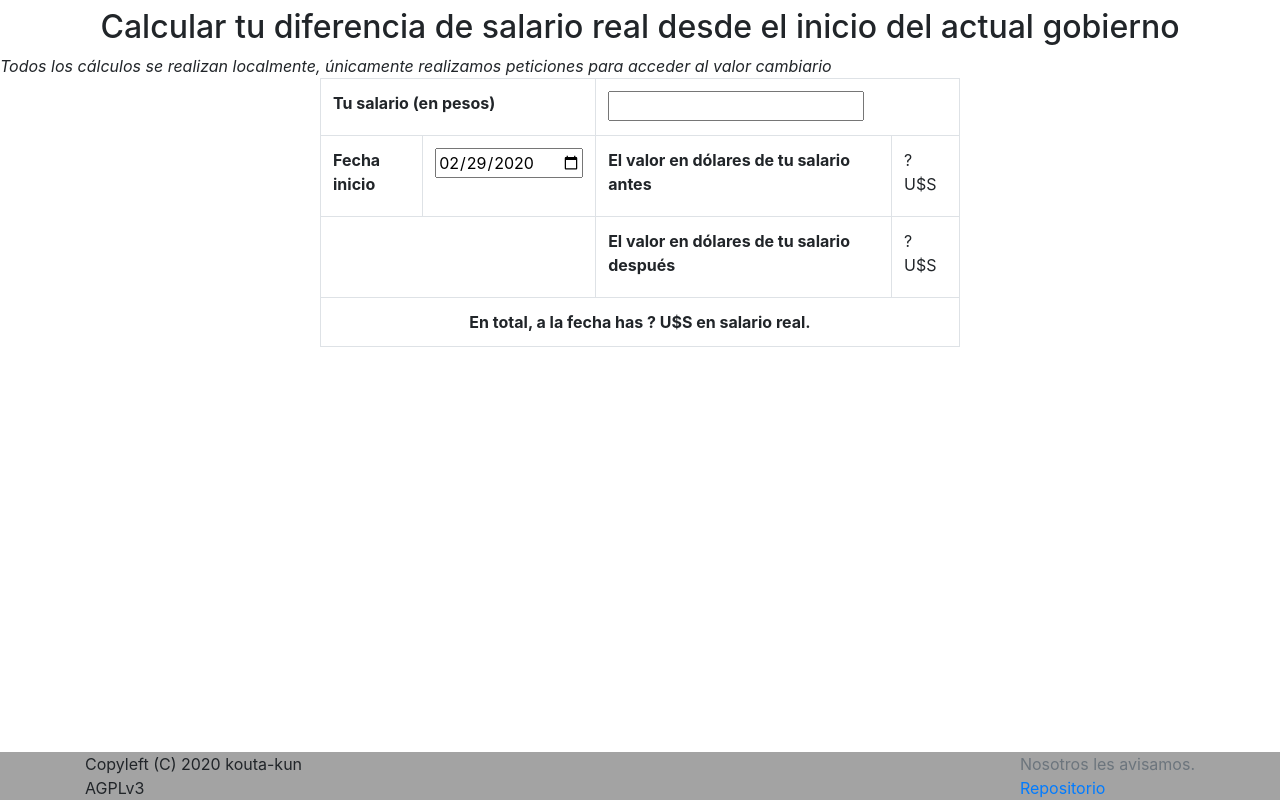
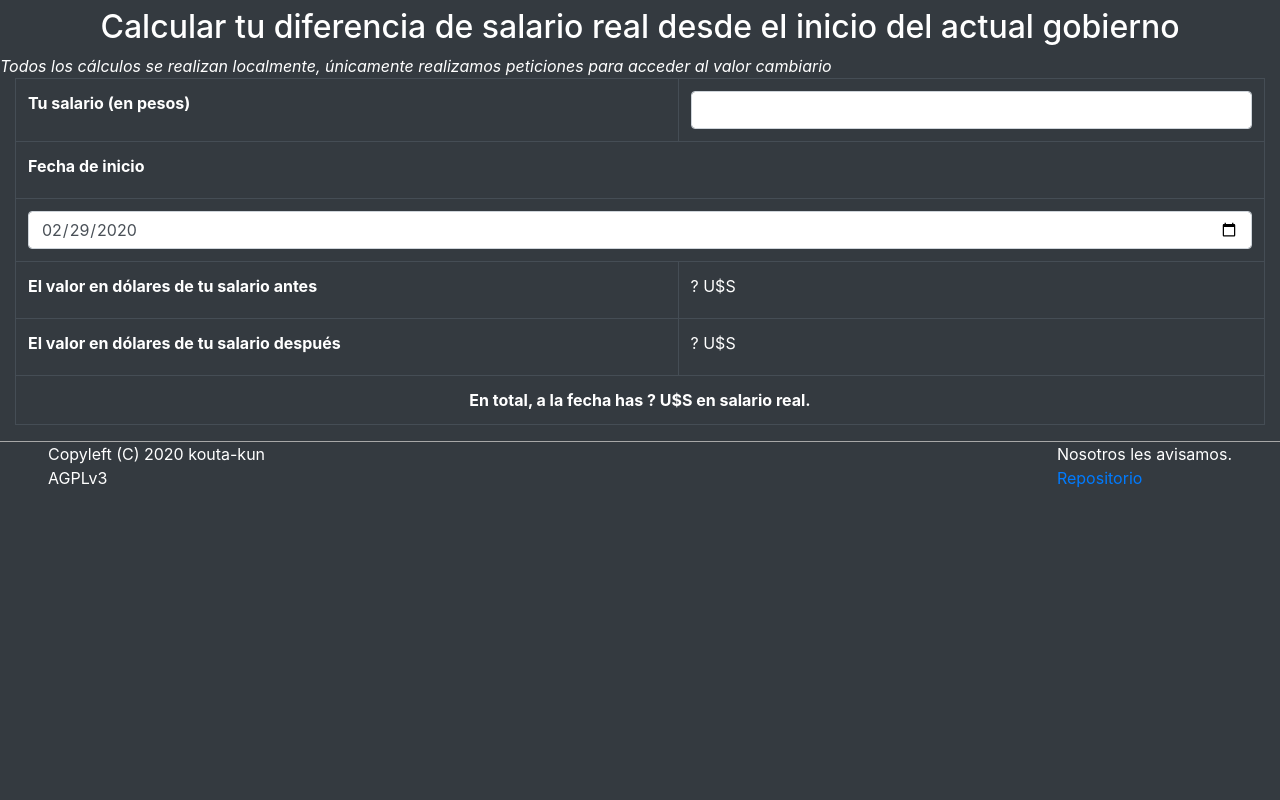
Before and after one commit to kouta-kun/salario-perdido, a plain HTML site: page index.html in a window 1280 px wide. Drawn offline with nearby package versions, Linux system fonts and the light colour scheme.

Commit message:
darkmode

```diff
--- a/index.html
+++ b/index.html
@@ -7,61 +7,66 @@
     <link rel="stylesheet" href="https://stackpath.bootstrapcdn.com/bootstrap/4.4.1/css/bootstrap.min.css" integrity="sha384-Vkoo8x4CGsO3+Hhxv8T/Q5PaXtkKtu6ug5TOeNV6gBiFeWPGFN9MuhOf23Q9Ifjh" crossorigin="anonymous">
     <script src="main.js"></script>
   </head>
-  <body onload="setup_handlers()">
+  <body onload="setup_handlers()" class="bg-dark text-white">
     <h2 class="text-center mt-2">
       Calcular tu diferencia de salario real desde el inicio del actual gobierno
     </h2>
     <i class="text-center">Todos los cálculos se realizan localmente, únicamente realizamos peticiones para acceder al valor cambiario</i>
-    <table class="table table-bordered mr-auto ml-auto w-50">
+    <div class="container-fluid">
+    <table class="table table-bordered table-dark mr-auto ml-auto w-90">
       <tr>
-	<th colspan=2><label for="salario">Tu salario (en pesos)</label></th>
-	<td colspan=2><input type="number" id="salario"></td>
+	<th><label for="salario">Tu salario (en pesos)</label></th>
+	<td><input type="number" id="salario" class="form-control"></td>
       </tr>
       <tr>
-	<th><label for="start-date">Fecha inicio</label></th>
-	<td><input type="date" id="start-date" value="2020-02-29"></td>
+	<th colspan=2><label for="start-date">Fecha de inicio</label></th>
+      </tr>
+      <tr>
+	<td colspan=2><input type="date" id="start-date" value="2020-02-29" class="form-control"></td>
+      </tr>
+      <tr>
 	<th><label for="prev_usd">El valor en dólares de tu salario antes</label></th>
 	<td><span id="prev_usd">?</span> U$S</td>
       </tr>
       <tr>
-	<td colspan=2></td>
 	<th><label for="cur_usd">El valor en dólares de tu salario después</label></th>
 	<td><span id="cur_usd">?</span> U$S</td>
       </tr>
       <tr>
-	<th colspan=4 class="text-center">
+	<th colspan=2 class="text-center">
 	  En total, a la fecha has <span id="difference">?</span> U$S en salario real.
 	</th>
       </tr>
     </table>
+    </div>
     <div class="mr-auto ml-auto mb-5 w-75 d-none" id="explanation">
       <h2 class="text-center">Explicación</h2>
       <ul class="list-group">
-	<li class="list-group-item">
+	<li class="list-group-item list-group-item-dark">
 	  Al <span id="start-date-span"></span>, la tasa cambiaria era de
 	  <span id="pesos-old"></span> pesos uruguayos por un dólar a la
 	  venta (o sea, el precio de comprar un dólar teniendo pesos)
 	</li>
-	<li class="list-group-item">
+	<li class="list-group-item list-group-item-dark">
 	  Hoy, la tasa cambiaria es de
 	  <span id="pesos-new"></span> pesos uruguayos por un dólar a la
 	  venta
 	</li>
-	<li class="list-group-item">
+	<li class="list-group-item list-group-item-dark">
 	  Si tu contrato laboral no ha cambiado
 	  desde entonces tu salario en pesos sigue igual, sin embargo
 	  el costo de distribución, producción y/o importación de los
 	  productos que consumes han aumentado ya que las transacciones
 	  internacionales (materiales, combustible, etc) se realizan en
 	  dólares.</li>
-	<li class="list-group-item">
+	<li class="list-group-item list-group-item-dark">
 	  Esto significa que junto
 	  con el dólar aumenta el precio en pesos uruguayos de las compras,
 	  mientras que tu salario se ha mantenido igual. En términos estimados,
 	  esto significa que tu poder de compra en dólares ha cambiado por
 	  <span id="diff-dolares"></span> dólares.
 	</li>
-	<li class="list-group-item">
+	<li class="list-group-item list-group-item-dark">
 	  Si bien la
 	  <a href="https://es.wikipedia.org/wiki/Colapso_del_mercado_de_valores_de_2020">caída del mercado de valores</a>,
 	  la <a href="https://en.wikipedia.org/wiki/2020_Russia%E2%80%93Saudi_Arabia_oil_price_war">guerra económica del petróleo entre Rusia y Arabia Saudita</a>,
@@ -92,17 +97,15 @@
 	</li>
       </ol>
     </div>
-    <footer class="fixed-bottom" style="background-color: #a3a3a3;">
-      <div class="container">
-	<div class="float-left">
+    <footer style="width: 100%; border-top: 1px solid #a8a8a8;">
+	<div class="float-left ml-5">
 	  Copyleft (C) 2020 kouta-kun<br/>
 	  AGPLv3
 	</div>
-	<div class="float-right text-muted">
+	<div class="float-right mr-5">
 	  Nosotros les avisamos.<br/>
 	  <a href="https://github.com/kouta-kun/salario-perdido">Repositorio</a>
 	</div>
-      </div>
     </footer>
   </body>
 </html>
```
